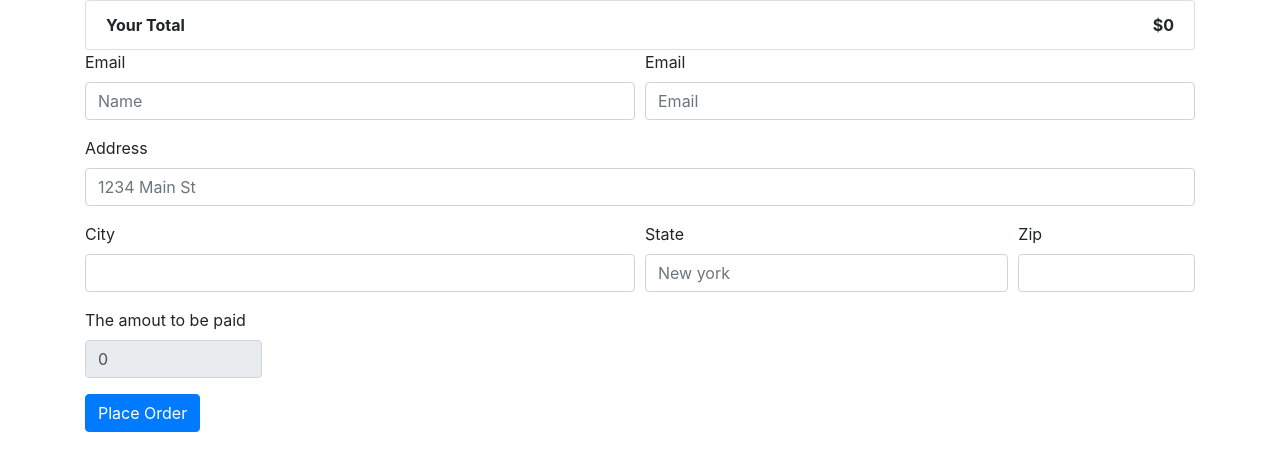
After one commit to mr-schway/ecomsite, a Django app: page /checkout/ in a window 1280 px wide. The commit adds this page. Shown: the top 471 px of the page. Run offline with Django 5.2, Linux system fonts and the light colour scheme; some libraries are stand-ins or nearby versions.

Commit message:
Add to cart with localStorage, Checkout page

```diff
--- a/ecomsite/urls.py
+++ b/ecomsite/urls.py
@@ -21,5 +21,6 @@ from shop import views
 urlpatterns = [
     path('admin/', admin.site.urls),
     path('', views.index, name='index'),
-    path('<int:id>/', views.detail, name='detail')
+    path('<int:id>/', views.detail, name='detail'),
+    path('checkout/', views.checkout, name='checkout')
 ]
--- a/shop/admin.py
+++ b/shop/admin.py
@@ -1,5 +1,6 @@
 from django.contrib import admin
-from shop.models import Products
+from shop.models import Order, Products
 
 # Register your models here.
 admin.site.register(Products)
+admin.site.register(Order)
--- /dev/null
+++ b/shop/templates/shop/checkout.html
@@ -0,0 +1,82 @@
+<!DOCTYPE html>
+<html lang="en">
+<head>
+  <meta charset="UTF-8">
+  <meta name="viewport" content="width=device-width, initial-scale=1.0">
+  <link rel="stylesheet" href="https://cdn.jsdelivr.net/npm/bootstrap@4.3.1/dist/css/bootstrap.min.css" integrity="sha384-ggOyR0iXCbMQv3Xipma34MD+dH/1fQ784/j6cY/iJTQUOhcWr7x9JvoRxT2MZw1T" crossorigin="anonymous">
+  <script src="https://code.jquery.com/jquery-3.2.1.slim.min.js" integrity="sha384-KJ3o2DKtIkvYIK3UENzmM7KCkRr/rE9/Qpg6aAZGJwFDMVNA/GpGFF93hXpG5KkN" crossorigin="anonymous"></script>
+  <title>Document</title>
+</head>
+<body>
+  <div class="container">
+    <div class="row">
+      <div class="col-md-12">
+        <ul class="list-group" id="itemList">
+        </ul>
+      </div>
+    </div>
+    <div class="row">
+      <div class="col-md-12">
+        <form method="POST">
+          {% csrf_token %}
+          <input type="hidden" id="items" name="items">
+          <div class="form-row">
+            <div class="form-group col-md-6">
+              <label for="name">Email</label>
+              <input type="text" class="form-control" id="name" name="name" placeholder="Name">
+            </div>
+            <div class="form-group col-md-6">
+              <label for="email">Email</label>
+              <input type="text" class="form-control" id="email" name="email" placeholder="Email">
+            </div>
+          </div>
+          <div class="form-group">
+            <label for="address">Address</label>
+            <input type="text" class="form-control" id="address" name="address" placeholder="1234 Main St">
+          </div>
+          <div class="form-row">
+            <div class="form-group col-md-6">
+              <label for="city">City</label>
+              <input type="text" class="form-control" id="city" name="city">
+            </div>
+            <div class="form-group col-md-4">
+              <label for="state">State</label>
+              <input type="text" class="form-control" id="state" name="state" placeholder="New york">
+            </div>
+            <div class="form-group col-md-2">
+              <label for="zipcode">Zip</label>
+              <input type="text" class="form-control" id="zipcode" name="zipcode">
+            </div>
+            <div class="form-group col-md-2">
+              <label for="zipcode">The amout to be paid</label>
+              <input readonly type="text" class="form-control" id="total" name="total">
+            </div>
+          </div>
+          <button type="submit" class="btn btn-primary">Place Order</button>
+        </form>
+      </div>
+    </div>
+  </div>
+</body>
+<script>
+  if(localStorage.getItem("cart") == null){
+    var cart = {};
+  }
+  else {
+    cart = JSON.parse(localStorage.getItem("cart"));
+  }
+  let total = 0;
+  for(item in cart){
+    let name = cart[item][1];
+    let quantity = cart[item][0];
+    let price = cart[item][2];
+    total += cart[item][2];
+    itemString = `<li class="list-group-item">${quantity} of ${name} <span class='badge badge-warning'>${price}</span></li>`;
+    $("#itemList").append(itemString);
+  }
+  totalPrice = `<li class='list-group-item d-flex justify-content-between aligin-items-center'><b>Your Total </b> <b>$${total}</b></li>`;
+  $("#itemList").append(totalPrice);
+  $("#total").val(total);
+  $("#items").val(JSON.stringify(cart));
+</script>
+</html>
--- a/shop/views.py
+++ b/shop/views.py
@@ -1,5 +1,5 @@
 from django.shortcuts import render
-from shop.models import Products
+from shop.models import Order, Products
 from django.core.paginator import Paginator
 
 
@@ -25,3 +25,29 @@ def index(request):
 def detail(request, id):
   productObject = Products.objects.get(id=id)
   return render(request, 'shop/detail.html', {'productObject': productObject})
+
+def checkout(request):
+
+  if request.method == "POST":
+    items = request.POST.get("items", "")
+    name = request.POST.get("name", "")
+    email = request.POST.get("email", "")
+    address = request.POST.get("address", "")
+    city = request.POST.get("city", "")
+    state = request.POST.get("state", "")
+    zipcode = request.POST.get("zipcode", "")
+    total = request.POST.get("total", "")
+
+    order = Order(
+      items = items,
+      name = name,
+      email = email,
+      address = address,
+      city = city,
+      state = state,
+      zipcode = zipcode,
+      total = total
+    )
+    order.save()
+
+  return render(request, 'shop/checkout.html')
```
Also changed, not shown: shop/models.py (+14 -0 lines), shop/templates/shop/index.html (+92 -7 lines), db.sqlite3, shop/migrations/0002_order.py (added), shop/migrations/0003_order_total.py (added).
